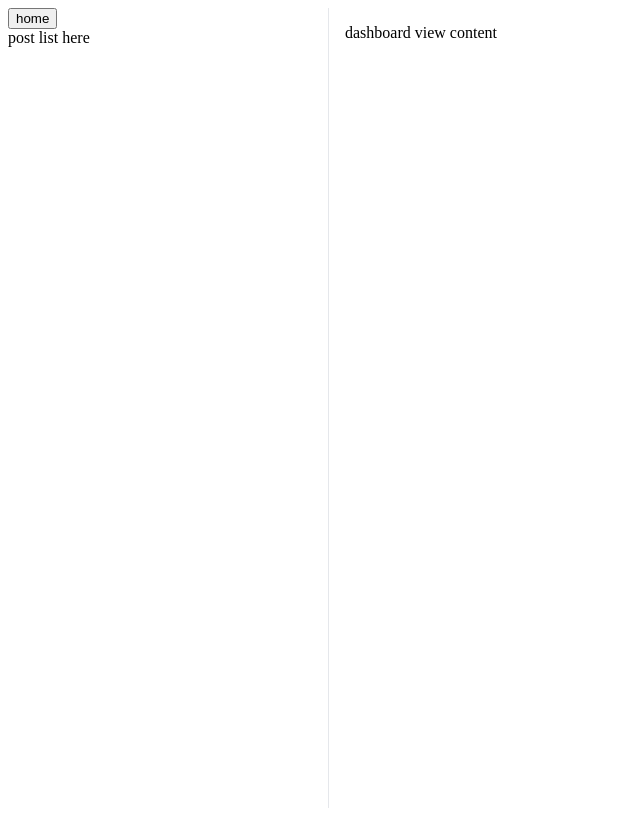
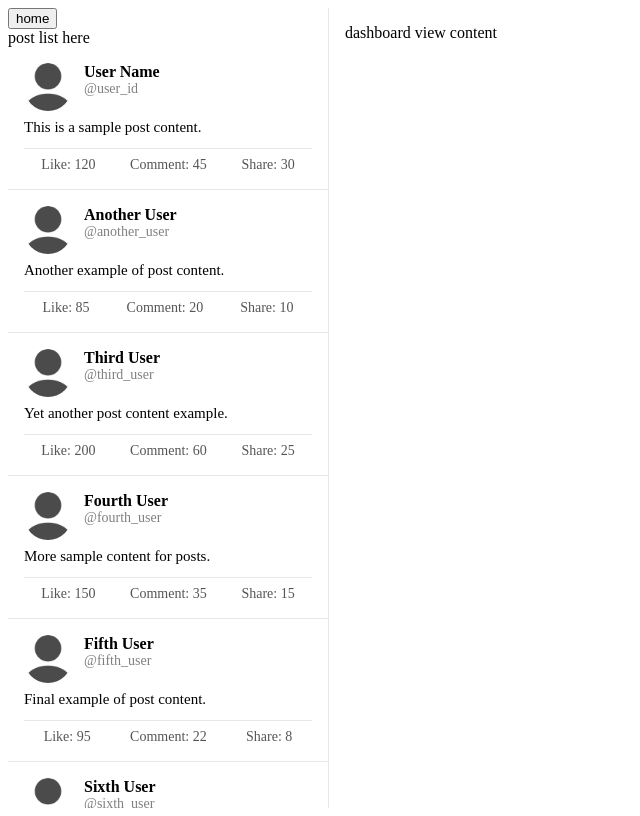
Before and after one commit to sssaaaeee/BeliefChangeSimulator, a Vue app: page /simulation in a window 1280 px wide. Shown: the whole page, without its empty margins (0-640 px from the left). Built offline with nearby package versions, Linux system fonts and the light colour scheme.

Commit message:
PostListのレイアウト確認

```diff
--- a/src/components/layout/SideBar.vue
+++ b/src/components/layout/SideBar.vue
@@ -2,6 +2,10 @@
 // ボタンやメニューを配置し，ページ遷移や各機能の切り替えを行う
 // AppShellから呼び出す
 import { useRouter } from 'vue-router';
+
+// PostListのテストで一時的にここに配置
+import PostList from '@/features/posts/components/PostList.vue';
+
 const router = useRouter();
 console.log('SideBar loaded')
 function gotoHome() {
@@ -16,6 +20,10 @@ function gotoHome() {
     </div>
     <div class="post-area">
       post list here
+
+      <!-- PostListのテストで一時的にここに配置 -->
+      <PostList />
+
     </div>
   </div>
 </template>
--- a/src/features/posts/components/PostList.vue
+++ b/src/features/posts/components/PostList.vue
@@ -36,6 +36,24 @@ const posts = [{
     like: 150,
     comment: 35,
     share: 15
+  },
+  {
+    userName: 'Fifth User',
+    userId: '@fifth_user',
+    userImg: 'src/assets/user_icon.png',
+    content: 'Final example of post content.',
+    like: 95,
+    comment: 22,
+    share: 8
+  },
+  {
+    userName: 'Sixth User',
+    userId: '@sixth_user',
+    userImg: 'src/assets/user_icon.png',
+    content: 'Last sample post content for testing.',
+    like: 110,
+    comment: 28,
+    share: 12
   }];
 </script>
 
```
